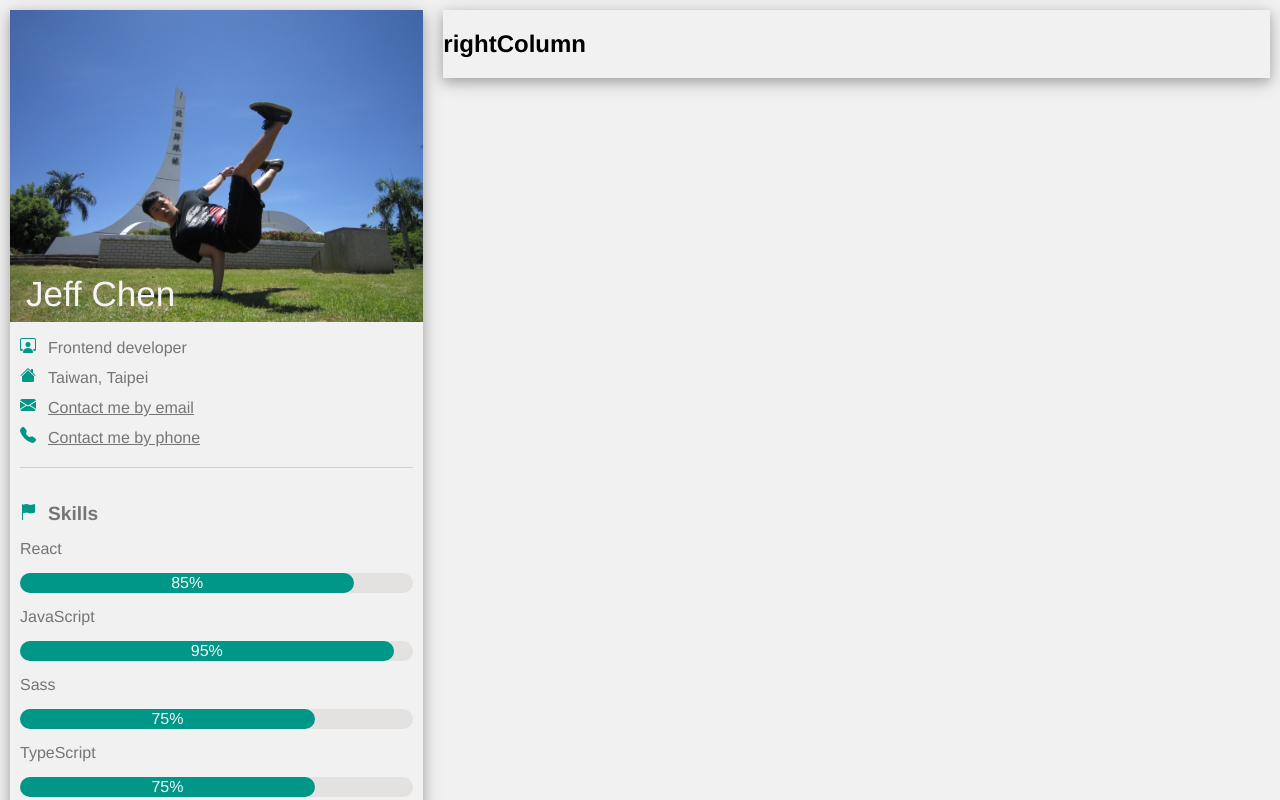
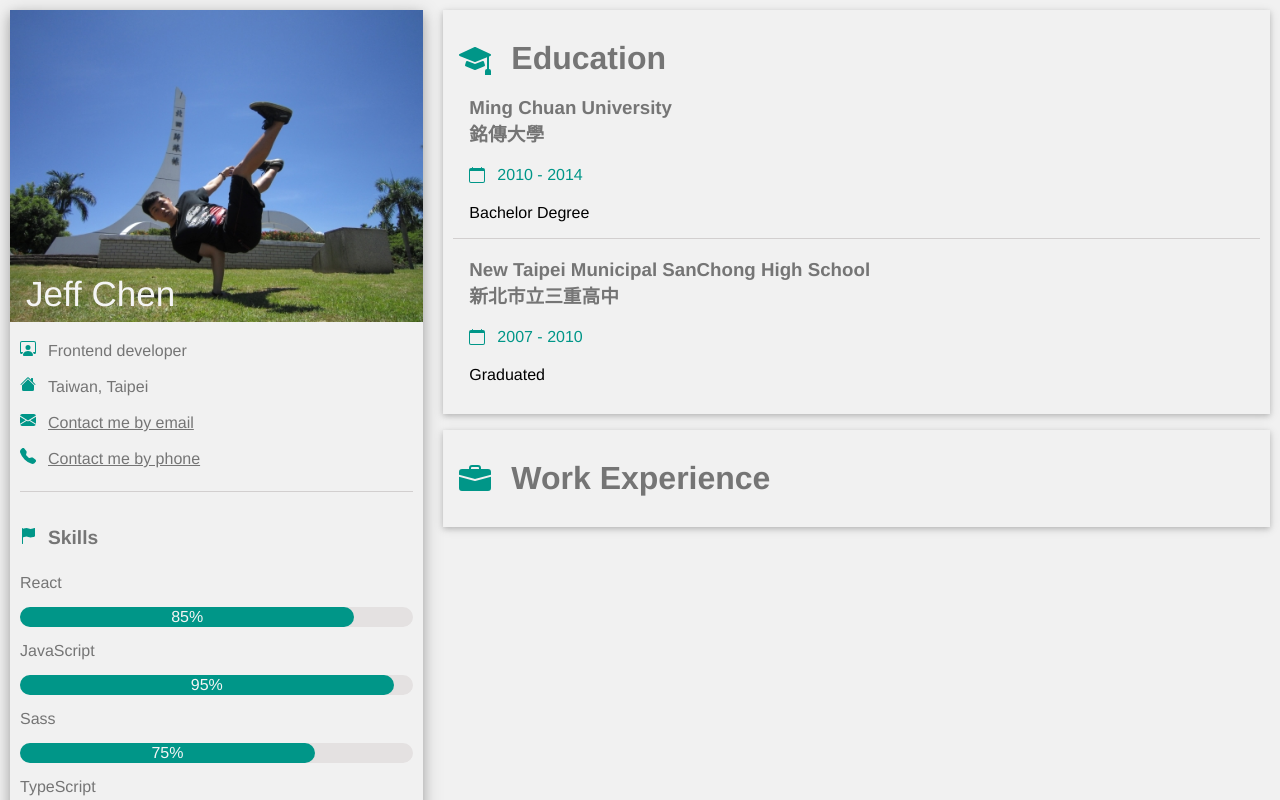
Before and after one commit to YuanShiKai524/my-portfolio, a React (Create React App) app: page / in a window 1280 px wide. Shown: the top 800 px of the page. Built offline with nearby package versions, Linux system fonts and the light colour scheme.

Commit message:
寫了右欄部分以及調整一些樣式

```diff
--- a/public/sass/all.scss
+++ b/public/sass/all.scss
@@ -3,5 +3,4 @@
 @import 'base/reset';
 @import 'base/general';;
 @import 'layout/grid';
-@import 'pages/leftColumn';
-@import 'pages/footer';
+@import 'pages/allPage';
--- a/public/sass/base/_general.scss
+++ b/public/sass/base/_general.scss
@@ -11,6 +11,13 @@ body {
 
 html, body, h1, h2, h3, h4, h5, h6 {
   font-family: variables.$font-stack;
+}
+
+.col {
+  h1, h3 {
+    margin: 0;
+    color: variables.$secondary-color;
+  }
 }
 
 #root {
--- a/public/sass/helpers/_mixin.scss
+++ b/public/sass/helpers/_mixin.scss
@@ -2,6 +2,11 @@
   display: flex;
   align-items: center;
   justify-content: center;
+}
+
+@mixin flex-align-center {
+  display: flex;
+  align-items: center;
 }
 
 @mixin m-10 {
--- a/public/sass/layout/_grid.scss
+++ b/public/sass/layout/_grid.scss
@@ -1,3 +1,5 @@
+@use '../helpers/variables';
+
 .row {
   display: flex;
   flex-direction: column;
@@ -7,6 +9,15 @@
 
 .col {
   margin: 10px;
+
+  span {
+    color: variables.$secondary-color;
+  }
+
+  svg {
+    margin-right: 12px;
+    color: variables.$primary-color;
+  }
 }
 
 @media only screen and (min-width: 641px) {
--- /dev/null
+++ b/public/sass/pages/_allPage.scss
@@ -0,0 +1,3 @@
+@import 'leftColumn';
+@import 'rightColumn';
+@import 'footer';
--- a/public/sass/pages/_leftColumn.scss
+++ b/public/sass/pages/_leftColumn.scss
@@ -7,23 +7,15 @@
     width: 100%;
   }
 
-  span {
-    color: variables.$secondary-color;
-  }
-
   li {
-    padding: 5px 0;
+    padding: 8px 0;
     display: block;
 
-    &:nth-child(3) span, &:nth-child(4) span {
+    &:nth-child(3) span,
+    &:nth-child(4) span {
       text-decoration-line: underline;
       cursor: pointer;
     }
-  }
-
-  svg {
-    margin-right: 12px;
-    color: variables.$primary-color;
   }
 }
 
@@ -51,6 +43,10 @@
 
 .section {
   margin: 35px 0;
+
+  & > div:first-child {
+    margin-bottom: 10px;
+  }
 
   .title {
     font: {
@@ -85,7 +81,8 @@
     background-color: variables.$primary-color;
     color: whitesmoke;
 
-    &-javascript, &-japanese {
+    &-javascript,
+    &-japanese {
       width: 95%;
     }
 
@@ -93,7 +90,8 @@
       width: 85%;
     }
 
-    &-typescript, &-sass {
+    &-typescript,
+    &-sass {
       width: 75%;
     }
 
--- /dev/null
+++ b/public/sass/pages/_rightColumn.scss
@@ -0,0 +1,61 @@
+@use '../helpers/variables';
+
+.section-container {
+  box-shadow: 0 2px 5px 0 rgb(0 0 0 / 16%), 0 2px 10px 0 rgb(0 0 0 / 12%);
+  padding: 20px 0;
+
+  .title-section {
+    @include flex-align-center;
+    padding: 10px 16px;
+
+    svg {
+      display: inline-block;
+      margin-right: 20px;
+      width: 32px;
+      height: 32px;
+    }
+  }
+}
+
+.mb-16 {
+  margin-bottom: 16px;
+}
+
+.content-section {
+  @include m-10;
+}
+
+.content-container {
+  @include border-bottom;
+  margin-bottom: 20px;
+  display: flex;
+  flex-direction: column;
+  align-content: center;
+
+  &:last-child {
+    border-bottom: 0px;
+    margin-bottom: 0;
+
+    p {
+      margin: 0;
+    }
+  }
+
+  & > div {
+    @include flex-align-center;
+    padding: 20px 16px;
+  }
+
+  span {
+    color: variables.$primary-color;
+  }
+
+  p,
+  h3 {
+    padding: 0 16px;
+  }
+
+  p {
+    margin-top: 0;
+  }
+}
--- a/src/components/RightColumn.tsx
+++ b/src/components/RightColumn.tsx
@@ -1,7 +1,48 @@
 const RightColumn = () => {
   return (
-    <div className="col-8 col shadow">
-      <h2>rightColumn</h2>
+    <div className="col-8 col">
+      <div className="section-container mb-16">
+        <div className="title-section">
+          <svg xmlns="http://www.w3.org/2000/svg" width="16" height="16" fill="currentColor" className="bi bi-mortarboard-fill" viewBox="0 0 16 16">
+            <path d="M8.211 2.047a.5.5 0 0 0-.422 0l-7.5 3.5a.5.5 0 0 0 .025.917l7.5 3a.5.5 0 0 0 .372 0L14 7.14V13a1 1 0 0 0-1 1v2h3v-2a1 1 0 0 0-1-1V6.739l.686-.275a.5.5 0 0 0 .025-.917l-7.5-3.5Z" />
+            <path d="M4.176 9.032a.5.5 0 0 0-.656.327l-.5 1.7a.5.5 0 0 0 .294.605l4.5 1.8a.5.5 0 0 0 .372 0l4.5-1.8a.5.5 0 0 0 .294-.605l-.5-1.7a.5.5 0 0 0-.656-.327L8 10.466 4.176 9.032Z" />
+          </svg>
+          <h1>Education</h1>
+        </div>
+        <div className="content-section">
+          <div className="content-container">
+            <h3>Ming Chuan University</h3>
+            <h3>銘傳大學</h3>
+            <div>
+              <svg xmlns="http://www.w3.org/2000/svg" width="16" height="16" fill="currentColor" className="bi bi-calendar" viewBox="0 0 16 16">
+                <path d="M3.5 0a.5.5 0 0 1 .5.5V1h8V.5a.5.5 0 0 1 1 0V1h1a2 2 0 0 1 2 2v11a2 2 0 0 1-2 2H2a2 2 0 0 1-2-2V3a2 2 0 0 1 2-2h1V.5a.5.5 0 0 1 .5-.5zM1 4v10a1 1 0 0 0 1 1h12a1 1 0 0 0 1-1V4H1z" />
+              </svg>
+              <span>2010&nbsp;-&nbsp;2014</span>
+            </div>
+            <p className="sub-content">Bachelor Degree</p>
+          </div>
+          <div className="content-container">
+            <h3>New Taipei Municipal SanChong High School</h3>
+            <h3>新北市立三重高中</h3>
+            <div>
+              <svg xmlns="http://www.w3.org/2000/svg" width="16" height="16" fill="currentColor" className="bi bi-calendar" viewBox="0 0 16 16">
+                <path d="M3.5 0a.5.5 0 0 1 .5.5V1h8V.5a.5.5 0 0 1 1 0V1h1a2 2 0 0 1 2 2v11a2 2 0 0 1-2 2H2a2 2 0 0 1-2-2V3a2 2 0 0 1 2-2h1V.5a.5.5 0 0 1 .5-.5zM1 4v10a1 1 0 0 0 1 1h12a1 1 0 0 0 1-1V4H1z" />
+              </svg>
+              <span>2007&nbsp;-&nbsp;2010</span>
+            </div>
+            <p className="sub-content">Graduated</p>
+          </div>
+        </div>
+      </div>
+      <div className="section-container">
+        <div className="title-section">
+          <svg xmlns="http://www.w3.org/2000/svg" width="16" height="16" fill="currentColor" className="bi bi-briefcase-fill" viewBox="0 0 16 16">
+            <path d="M6.5 1A1.5 1.5 0 0 0 5 2.5V3H1.5A1.5 1.5 0 0 0 0 4.5v1.384l7.614 2.03a1.5 1.5 0 0 0 .772 0L16 5.884V4.5A1.5 1.5 0 0 0 14.5 3H11v-.5A1.5 1.5 0 0 0 9.5 1h-3zm0 1h3a.5.5 0 0 1 .5.5V3H6v-.5a.5.5 0 0 1 .5-.5z" />
+            <path d="M0 12.5A1.5 1.5 0 0 0 1.5 14h13a1.5 1.5 0 0 0 1.5-1.5V6.85L8.129 8.947a.5.5 0 0 1-.258 0L0 6.85v5.65z" />
+          </svg>
+          <h1>Work Experience</h1>
+        </div>
+      </div>
     </div>
   )
 }
```
Also changed, not shown: public/css/all.css, 1 other file (tests, documents, lock files or other folders).
